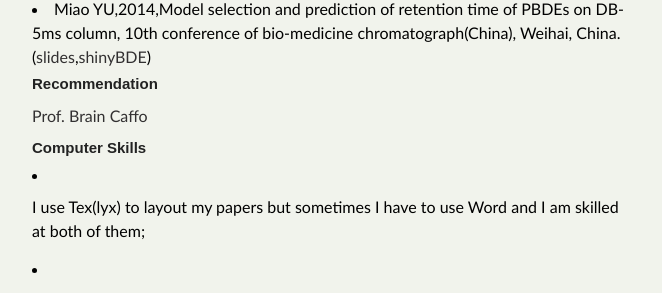
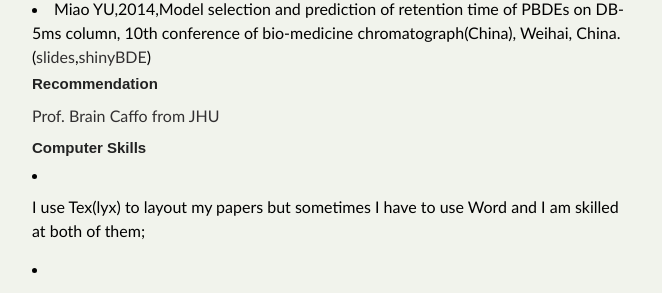
Before and after one commit to yufree/blog, a Jekyll site: the page built from vitae/index.md, in a window 1280 px wide and 900 px high, scrolled down 2643 px. Shown: the part 154-447 px from the top of the window, without its empty margins (308-970 px from the left). Built offline with Jekyll 4.4.1, drawn with Linux system fonts in a browser that asks for light colours; some web fonts are replaced.

Commit message:
change url

```diff
--- a/vitae/index.md
+++ b/vitae/index.md
@@ -85,7 +85,7 @@
 
 ## Recommendation
 
-[Prof. Brain Caffo](http://yufree.github.io/blog/vitae/BrainCaffo.PDF)
+[Prof. Brain Caffo from JHU](https://github.com/yufree/blog/blob/gh-pages/vitae/BrainCaffo.pdf)
 
 ## Computer Skills
 
```
